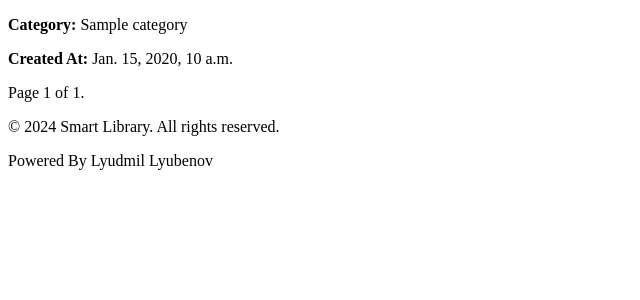
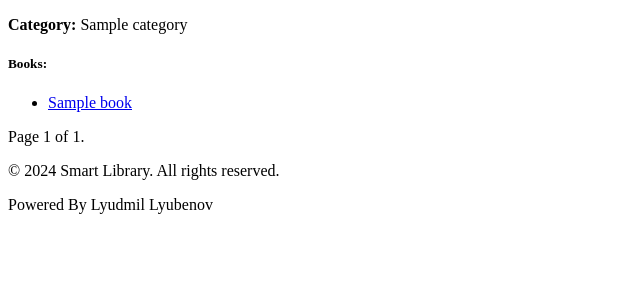
Before and after one commit to Lyudmil23/smart_library, a Django app: page /categories/ in a window 1280 px wide. Shown: the part 166-466 px from the top of the page, without its empty margins (0-640 px from the left). Run offline with Django 4.2, Linux system fonts and the light colour scheme; tables that the repository leaves empty hold one stand-in row (values such as "Sample post").

Commit message:
Updated categories html and css

```diff
--- a/templates/categories/categories.html
+++ b/templates/categories/categories.html
@@ -8,7 +8,15 @@
         <div class="category-container">
             <div class="category-details">
                 <p><b>Category:</b> {{ category.name }}</p>
-                <p><b>Created At:</b> {{ category.created_at }}</p>
+                <h5>Books:</h5>
+                <ul>
+                    {% for book in category.book_set.all %}
+                      <li><a href="{% url 'book details' pk=book.pk %}">{{ book.book_title }}</a></li>
+                    {% empty %}
+                        <li>We are sorry, there are currently no books available in this category. Please check back later as we are constantly
+                            updating our library with new titles. In the meantime, feel free to explore our other categories for exciting reads!"</li>
+                    {% endfor %}
+                </ul>
             </div>
         </div>
         {% endfor %}
```
Also changed, not shown: 2 other files.
